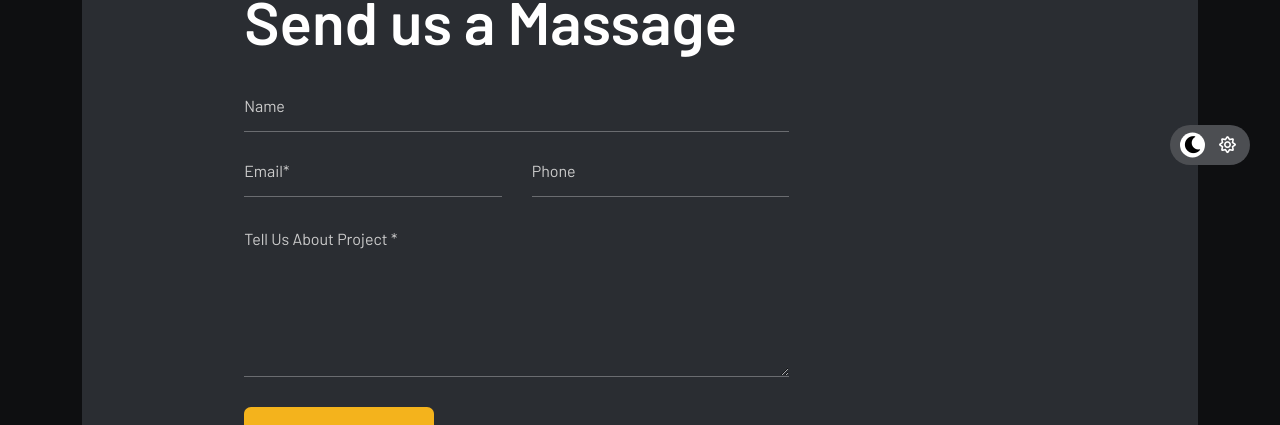
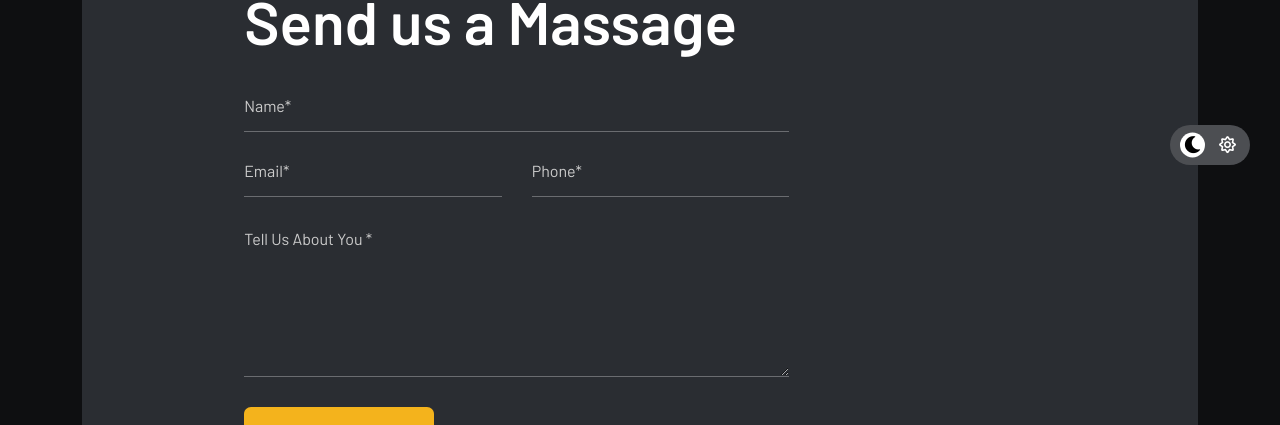
Before and after one commit to odysseyManagement/odyssey-marketing-website, a React (Vite) app: page /contact-us in a window 1280 px wide. Shown: the part 605-1030 px from the top of the page. Built offline with nearby package versions, Linux system fonts and the light colour scheme.

Commit message:
fix: update placeholders in contact form fields for clarity

```diff
--- a/src/components/form/ContactForm.tsx
+++ b/src/components/form/ContactForm.tsx
@@ -59,7 +59,7 @@ const ContactForm = () => {
         <div className="row">
           <div className="col-lg-12">
             <div className="form-group">
-              <input className="form-control" id="name" name="name" placeholder="Name" type="text" required autoComplete="off" />
+              <input className="form-control" id="name" name="name" placeholder="Name*" type="text" required autoComplete="off" />
               <span className="alert-error" />
             </div>
           </div>
@@ -74,7 +74,7 @@ const ContactForm = () => {
           </div>
           <div className="col-lg-6">
             <div className="form-group">
-              <input className="form-control no-arrows" id="phone" name="phone" placeholder="Phone" type="tel" required autoComplete="off" />
+              <input className="form-control no-arrows" id="phone" name="phone" placeholder="Phone*" type="tel" required autoComplete="off" />
               <span className="alert-error" />
             </div>
           </div>
@@ -83,7 +83,7 @@ const ContactForm = () => {
         <div className="row">
           <div className="col-lg-12">
             <div className="form-group comments">
-              <textarea className="form-control" id="comments" name="comments" placeholder="Tell Us About Project *" required autoComplete="off" />
+              <textarea className="form-control" id="comments" name="comments" placeholder="Tell Us About You *" required autoComplete="off" />
             </div>
           </div>
         </div>
```
